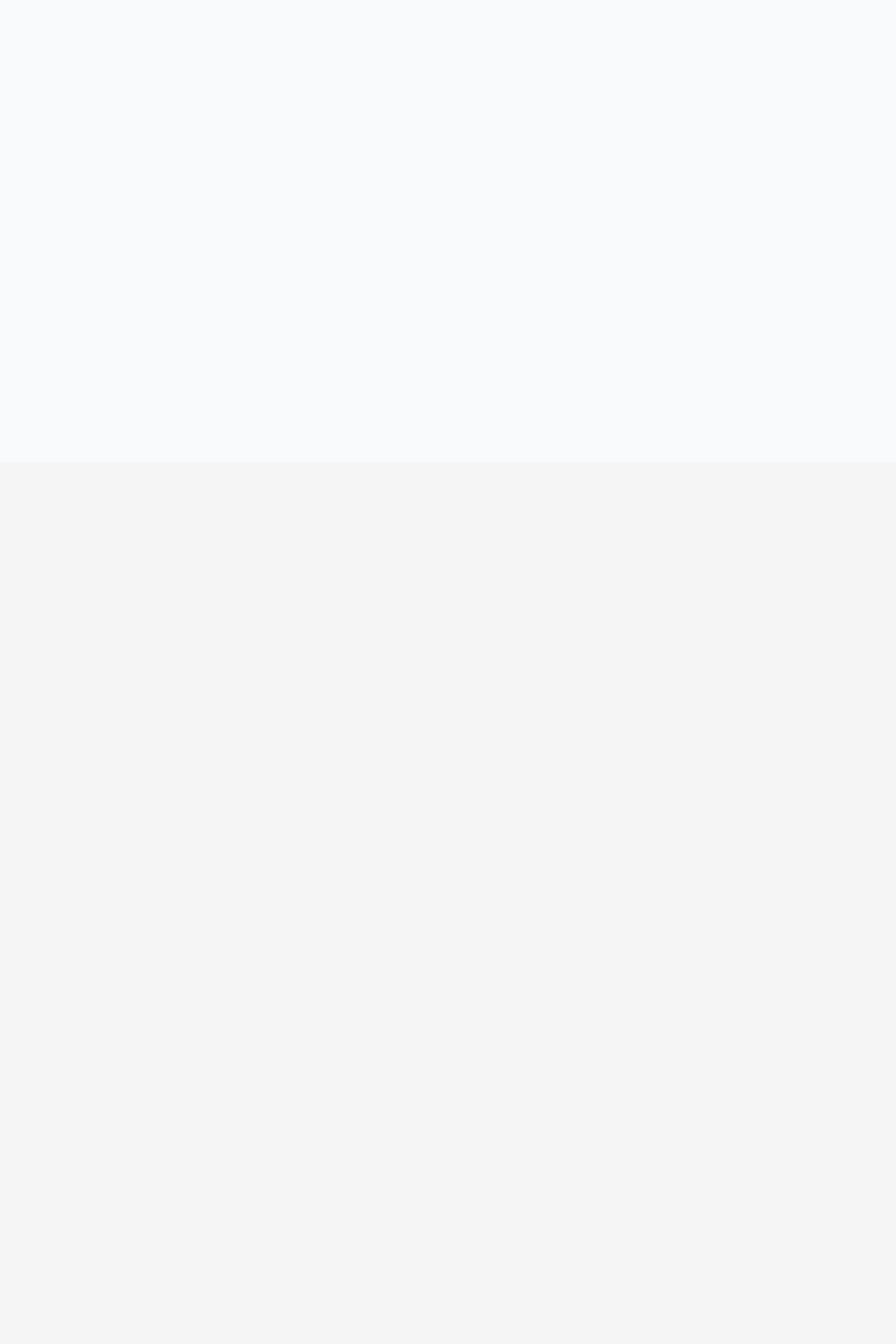
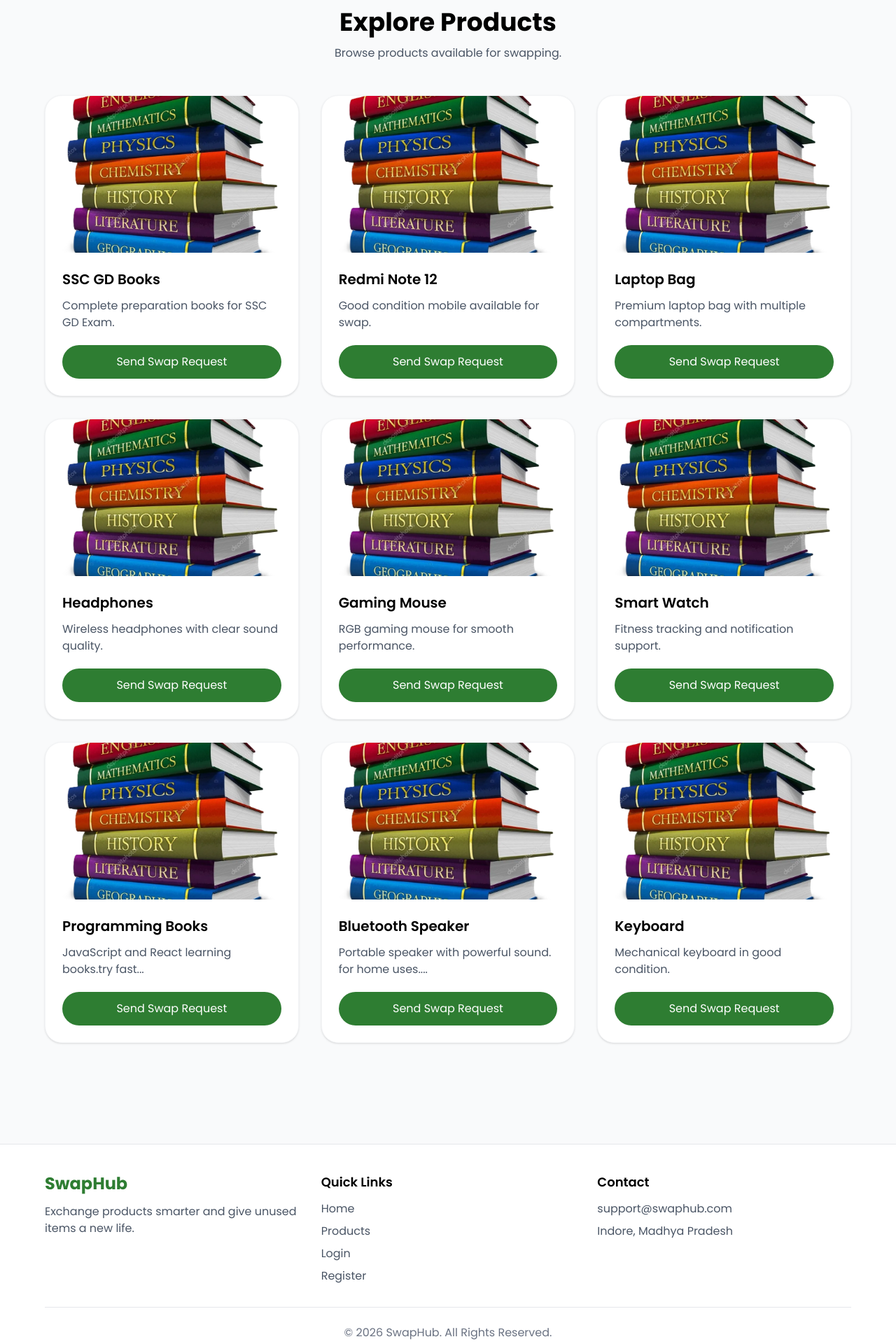
Before and after one commit to Amanverma45/swapHub, a React (Vite) app in the folder Frontend/hub/: page /products in a window 1280 px wide. Shown: the part 140-2060 px from the top of the page at 70% size. Before the commit the page ends 800 px from the top, so only its background shows below. Built offline with nearby package versions, Linux system fonts and the light colour scheme.

Commit message:
chaging package.json

```diff
--- a/Frontend/hub/src/App.jsx
+++ b/Frontend/hub/src/App.jsx
@@ -4,6 +4,7 @@ import Navbar from './Components/Navbar'
 import Products from './Components/Products'
 import Login from './Components/Login'
 import Register from './Components/Register'
+import Footer from './Components/Footer'
 
 const App = () => {
   return (
@@ -17,6 +18,7 @@ const App = () => {
           <Route path="/login" element={<Login />} />
           <Route path="/register" element={<Register />} />
         </Routes>
+        <Footer/>
       </main>
 
     </div>
--- /dev/null
+++ b/Frontend/hub/src/Components/Footer.jsx
@@ -0,0 +1,61 @@
+import { Link } from "react-router-dom";
+
+const Footer = () => {
+  return (
+    <footer className="bg-white border-t border-gray-200 mt-20">
+      <div className="w-[90%] max-w-6xl mx-auto py-10">
+
+        <div className="grid md:grid-cols-3 gap-8">
+
+          {/* Logo */}
+          <div>
+            <h2 className="text-2xl font-bold text-[#2E7D32]">
+              SwapHub
+            </h2>
+
+            <p className="text-gray-600 mt-3">
+              Exchange products smarter and give unused items a new life.
+            </p>
+          </div>
+
+          {/* Quick Links */}
+          <div>
+            <h3 className="font-semibold text-lg mb-3">
+              Quick Links
+            </h3>
+
+            <div className="flex flex-col gap-2 text-gray-600">
+              <Link to="/">Home</Link>
+              <Link to="/products">Products</Link>
+              <Link to="/login">Login</Link>
+              <Link to="/register">Register</Link>
+            </div>
+          </div>
+
+          {/* Contact */}
+          <div>
+            <h3 className="font-semibold text-lg mb-3">
+              Contact
+            </h3>
+
+            <p className="text-gray-600">
+              support@swaphub.com
+            </p>
+
+            <p className="text-gray-600 mt-2">
+              Indore, Madhya Pradesh
+            </p>
+          </div>
+
+        </div>
+
+        <div className="border-t border-gray-200 mt-8 pt-6 text-center text-gray-500">
+          © 2026 SwapHub. All Rights Reserved.
+        </div>
+
+      </div>
+    </footer>
+  );
+};
+
+export default Footer;
--- a/Frontend/hub/src/Components/Home.jsx
+++ b/Frontend/hub/src/Components/Home.jsx
@@ -37,7 +37,7 @@ const Home = () => {
                         </div>
                     </div>
                     <div className="flex justify-center items-center w-full">
-                        <div className="bg-white shadow-xl rounded-[40px] p-6 md:p-10 w-full max-w-[450px] aspect-square flex items-center justify-center">
+                        <div className="bg-gray-50/50 shadow-xl rounded-[40px] p-6 md:p-10 w-full max-w-[450px] aspect-square flex items-center justify-center">
                             <img src={logo} alt="SwapHub" className="w-full h-full object-contain max-h-[350px]" />
                         </div>
                     </div>
--- a/Frontend/hub/src/Components/Login.jsx
+++ b/Frontend/hub/src/Components/Login.jsx
@@ -1,9 +1,64 @@
+import { Link } from "react-router-dom";
 const Login = () => {
   return (
-    <div>
-      <h1>Login</h1>
-    </div>
-  )
-}
+    <section className="min-h-[80vh] flex items-center justify-center px-4">
+      <div className="w-full max-w-md bg-white shadow-lg rounded-3xl p-8 border border-gray-100">
 
-export default Login
+        <div className="text-center mb-8">
+          <h1 className="text-3xl font-bold text-[#2E7D32]">
+            Welcome Back
+          </h1>
+
+          <p className="text-gray-500 mt-2">
+            Login to your SwapHub account
+          </p>
+        </div>
+
+        <form className="space-y-5">
+
+          <div>
+            <label className="block text-sm font-medium mb-2">
+              Email
+            </label>
+
+            <input
+              type="email"
+              placeholder="Enter your email"
+              className="w-full border border-gray-300 rounded-xl px-4 py-3 outline-none focus:border-[#2E7D32]"
+            />
+          </div>
+
+          <div>
+            <label className="block text-sm font-medium mb-2">
+              Password
+            </label>
+
+            <input
+              type="password"
+              placeholder="Enter your password"
+              className="w-full border border-gray-300 rounded-xl px-4 py-3 outline-none focus:border-[#2E7D32]"
+            />
+          </div>
+
+          <button
+            type="submit"
+            className="w-full bg-[#2E7D32] text-white py-3 rounded-xl hover:bg-[#256728] transition"
+          >
+            Login
+          </button>
+
+        </form>
+
+        <p className="text-center text-gray-600 mt-6">
+          Don't have an account?{" "}
+          <span className="text-[#F4A261] cursor-pointer font-medium">
+            <Link to="/register">Register</Link>
+          </span>
+        </p>
+
+      </div>
+    </section>
+  );
+};
+
+export default Login;
--- a/Frontend/hub/src/Components/Navbar.jsx
+++ b/Frontend/hub/src/Components/Navbar.jsx
@@ -6,9 +6,19 @@ const Navbar = () => {
   const [isOpen, setIsOpen] = useState(false);
 
   return (
+    <>
+      {/* Overlay */}
+      {isOpen && (
+        <div
+          className="fixed inset-0 bg-black/30 md:hidden z-40"
+          onClick={() => setIsOpen(false)}
+        />
+      )}
+
       <div className="w-full flex justify-center pt-6 px-4">
-      <nav className="w-[95%] h-16 max-w-6xl bg-white shadow-md border border-gray-100 rounded-full px-12 py-4 flex flex-col md:flex-row items-center justify-between">
+        <nav className="w-[95%] h-16 max-w-6xl bg-white shadow-md border border-gray-100 rounded-full px-12 flex items-center justify-between relative z-50">
 
+          {/* Logo */}
           <div className="flex items-center justify-between w-full md:w-auto">
             <Link to="/" className="flex items-center gap-2">
               <img
@@ -17,27 +27,24 @@ const Navbar = () => {
                 className="w-10 h-10 object-contain"
               />
 
-            <h1 className="text-2xl font-bold text-[#2E7D32] -mt-[2px]">
+              <h1 className="text-2xl font-bold text-[#2E7D32]">
                 SwapHub
               </h1>
             </Link>
 
+            {/* Mobile Menu Button */}
             <button
               onClick={() => setIsOpen(!isOpen)}
-            className="md:hidden"
+              className="md:hidden text-2xl"
             >
               {isOpen ? "✕" : "☰"}
             </button>
           </div>
 
-        <div
-          className={`${
-            isOpen ? "flex" : "hidden"
-          } md:flex flex-col md:flex-row items-center gap-4 md:gap-10 mt-5 md:mt-0 w-full md:w-auto`}
-        >
+          {/* Desktop Menu */}
+          <div className="hidden md:flex items-center gap-10">
             <Link
               to="/"
-            onClick={() => setIsOpen(false)}
               className="text-gray-700 hover:text-[#F4A261] transition"
             >
               Home
@@ -45,7 +52,6 @@ const Navbar = () => {
 
             <Link
               to="/products"
-            onClick={() => setIsOpen(false)}
               className="text-gray-700 hover:text-[#F4A261] transition"
             >
               Products
@@ -53,7 +59,6 @@ const Navbar = () => {
 
             <Link
               to="/login"
-            onClick={() => setIsOpen(false)}
               className="text-gray-700 hover:text-[#F4A261] transition"
             >
               Login
@@ -61,14 +66,58 @@ const Navbar = () => {
 
             <Link
               to="/register"
-            onClick={() => setIsOpen(false)}
-            className="bg-[#2E7D32] hover:bg-[#256728] text-white transition duration-300 w-25 h-10 py-2 text-center rounded-full"
+              className="bg-[#2E7D32] hover:bg-[#256728] text-white transition duration-300 px-6 py-2 rounded-full"
             >
               Register
             </Link>
           </div>
+
+          {/* Mobile Drawer */}
+          <div
+            className={`fixed top-0 right-0 h-screen w-64 bg-white shadow-xl z-50 transform transition-transform duration-300 md:hidden ${
+              isOpen ? "translate-x-0" : "translate-x-full"
+            }`}
+          >
+            <div className="flex flex-col items-center gap-6 pt-24">
+
+              <Link
+                to="/"
+                onClick={() => setIsOpen(false)}
+                className="text-gray-700 hover:text-[#F4A261]"
+              >
+                Home
+              </Link>
+
+              <Link
+                to="/products"
+                onClick={() => setIsOpen(false)}
+                className="text-gray-700 hover:text-[#F4A261]"
+              >
+                Products
+              </Link>
+
+              <Link
+                to="/login"
+                onClick={() => setIsOpen(false)}
+                className="text-gray-700 hover:text-[#F4A261]"
+              >
+                Login
+              </Link>
+
+              <Link
+                to="/register"
+                onClick={() => setIsOpen(false)}
+                className="bg-[#2E7D32] hover:bg-[#256728] text-white px-6 py-2 rounded-full transition"
+              >
+                Register
+              </Link>
+
+            </div>
+          </div>
+
         </nav>
       </div>
+    </>
   );
 };
 
--- a/Frontend/hub/src/Components/Products.jsx
+++ b/Frontend/hub/src/Components/Products.jsx
@@ -1,9 +1,96 @@
+import books from "../assets/books.png";
+
 const Products = () => {
+  const products = [
+    {
+      id: 1,
+      name: "SSC GD Books",
+      description: "Complete preparation books for SSC GD Exam."
+    },
+    {
+      id: 2,
+      name: "Redmi Note 12",
+      description: "Good condition mobile available for swap."
+    },
+    {
+      id: 3,
+      name: "Laptop Bag",
+      description: "Premium laptop bag with multiple compartments."
+    },
+    {
+      id: 4,
+      name: "Headphones",
+      description: "Wireless headphones with clear sound quality."
+    },
+    {
+      id: 5,
+      name: "Gaming Mouse",
+      description: "RGB gaming mouse for smooth performance."
+    },
+    {
+      id: 6,
+      name: "Smart Watch",
+      description: "Fitness tracking and notification support."
+    },
+    {
+      id: 7,
+      name: "Programming Books",
+      description: "JavaScript and React learning books.try fast..."
+    },
+    {
+      id: 8,
+      name: "Bluetooth Speaker",
+      description: "Portable speaker with powerful sound. for home uses...."
+    },
+    {
+      id: 9,
+      name: "Keyboard",
+      description: "Mechanical keyboard in good condition."
+    }
+  ];
+
   return (
-    <div>
-      <h1>product</h1>
-    </div>
-  )
-}
+    <section className="w-[90%] max-w-6xl mx-auto py-16">
+      <div className="text-center mb-12">
+        <h1 className="text-4xl font-bold">
+          Explore Products
+        </h1>
 
-export default Products
+        <p className="text-gray-600 mt-3">
+          Browse products available for swapping.
+        </p>
+      </div>
+
+      <div className="grid sm:grid-cols-2 lg:grid-cols-3 gap-8">
+        {products.map((item) => (
+          <div
+            key={item.id}
+            className="bg-white rounded-3xl shadow-sm border border-gray-100 overflow-hidden hover:shadow-lg transition"
+          >
+            <img
+              src={books}
+              alt={item.name}
+              className="w-full h-56 object-cover"
+            />
+
+            <div className="p-6">
+              <h2 className="text-xl font-semibold">
+                {item.name}
+              </h2>
+
+              <p className="text-gray-600 mt-3">
+                {item.description}
+              </p>
+
+              <button className="mt-5 w-full bg-[#2E7D32] text-white py-3 rounded-full hover:bg-[#256728] transition">
+                Send Swap Request
+              </button>
+            </div>
+          </div>
+        ))}
+      </div>
+    </section>
+  );
+};
+
+export default Products;
--- a/Frontend/hub/src/Components/Register.jsx
+++ b/Frontend/hub/src/Components/Register.jsx
@@ -1,9 +1,80 @@
+import { Link } from "react-router-dom";
+
 const Register = () => {
   return (
-    <div>
-      <h1>Register</h1>
-    </div>
-  )
-}
+    <section className="min-h-[80vh] flex items-center justify-center px-4">
+      <div className="w-full max-w-md bg-white shadow-lg rounded-3xl p-8 border border-gray-100">
 
-export default Register
+        <div className="text-center mb-8">
+          <h1 className="text-3xl font-bold text-[#2E7D32]">
+            Create Account
+          </h1>
+
+          <p className="text-gray-500 mt-2">
+            Join SwapHub and start exchanging products
+          </p>
+        </div>
+
+        <form className="space-y-5">
+
+          <div>
+            <label className="block text-sm font-medium mb-2">
+              Full Name
+            </label>
+
+            <input
+              type="text"
+              placeholder="Enter your name"
+              className="w-full border border-gray-300 rounded-xl px-4 py-3 outline-none focus:border-[#2E7D32]"
+            />
+          </div>
+
+          <div>
+            <label className="block text-sm font-medium mb-2">
+              Email
+            </label>
+
+            <input
+              type="email"
+              placeholder="Enter your email"
+              className="w-full border border-gray-300 rounded-xl px-4 py-3 outline-none focus:border-[#2E7D32]"
+            />
+          </div>
+
+          <div>
+            <label className="block text-sm font-medium mb-2">
+              Password
+            </label>
+
+            <input
+              type="password"
+              placeholder="Enter your password"
+              className="w-full border border-gray-300 rounded-xl px-4 py-3 outline-none focus:border-[#2E7D32]"
+            />
+          </div>
+
+          <button
+            type="submit"
+            className="w-full bg-[#2E7D32] text-white py-3 rounded-xl hover:bg-[#256728] transition"
+          >
+            Register
+          </button>
+
+        </form>
+
+        <p className="text-center text-gray-600 mt-6">
+          Already have an account?{" "}
+          <Link
+            to="/login"
+            className="text-[#F4A261] font-medium hover:underline"
+          >
+            Login
+          </Link>
+        </p>
+
+      </div>
+    </section>
+  );
+};
+
+export default Register;
```
Lines whose indentation alone changed are shown as unchanged.
